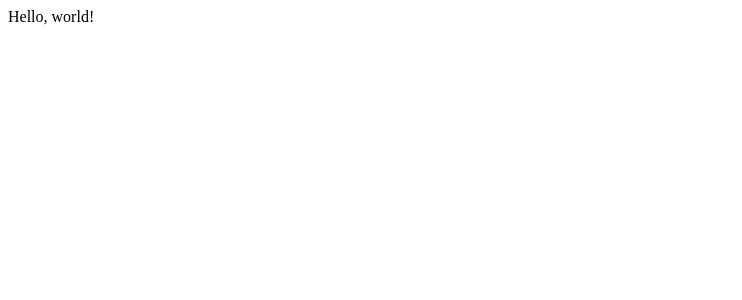
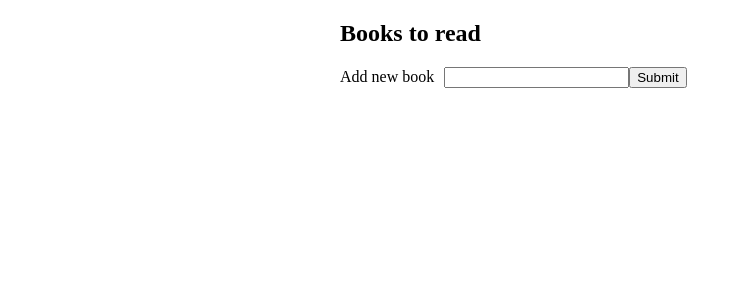
Before and after one commit to askeroff/testing-react, a React app: page / in a window 1280 px wide. Shown: the top 300 px of the page, without its empty margins (0-742 px from the left). Built offline with nearby package versions, Linux system fonts and the light colour scheme; the HTML template or start-up script is replaced by a standard one.

Commit message:
import add form

```diff
--- a/src/index.jsx
+++ b/src/index.jsx
@@ -1,9 +1,16 @@
 import React from 'react';
 import { render } from 'react-dom';
-
+import AddForm from './add-form';
 class App extends React.Component {
   render() {
-    return <div> Hello, world! </div>;
+    return (
+      <div>
+        <div style={{ width: '600px', margin: 'auto' }}>
+          <h2>Books to read</h2>
+          <AddForm />
+        </div>
+      </div>
+    );
   }
 }
 
```
